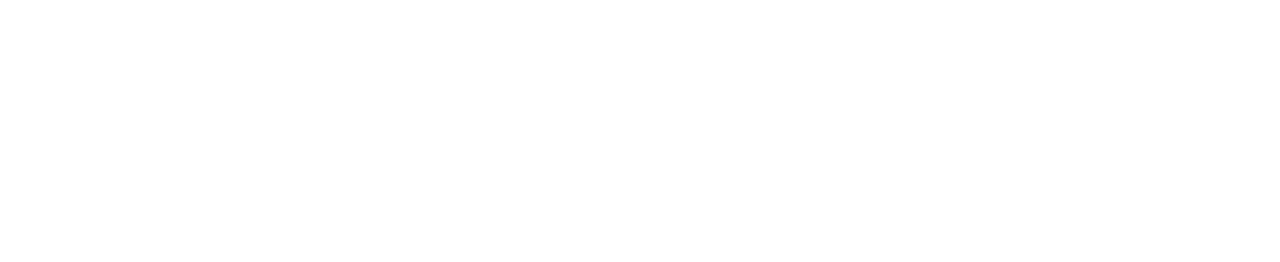
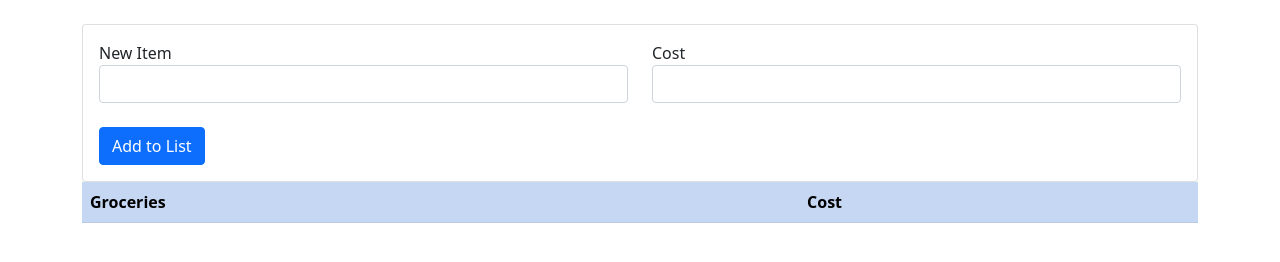
Before and after one commit to mgwel123/Grocery-List, a website: page index.html in a window 1280 px wide. Drawn offline with nearby package versions, Linux system fonts and the light colour scheme.

Commit message:
HTML buildout and styling

```diff
--- a/index.html
+++ b/index.html
@@ -7,7 +7,44 @@
     <title>Document</title>
     <link rel="stylesheet" href="node_modules/bootstrap/dist/css/bootstrap.min.css">
 </head>
-<body>
+<body class="container">
+    <br>
+
+    <div class="card">
+        <div class="card-body">
+            <div class="row">
+                <div class="col-sm">
+                    <div class="form-group">
+                        <label for="new-grocery-item">New Item</label>
+                        <input type="text" class="form-control" id="new-grocery-item">
+                    </div>
+
+
+                </div>
+                <div class="col-sm">
+                    <div class="form-group">
+                        <label for="cost">Cost</label>
+                        <input type="text" class="form-control" id="cost">
+                    </div>
+
+                </div>
+            </div>
+            <br>
+            <button id="add" class="btn btn-primary">Add to List</button>
+
+        </div>
+
+    </div>
+
+    <table id="grocery-list" class="table table-primary table-striped">
+        <tr>
+            <th>Groceries</th>
+            <th>Cost</th>
+        </tr>
+
+    </table>
+
+
 
 
 
```
